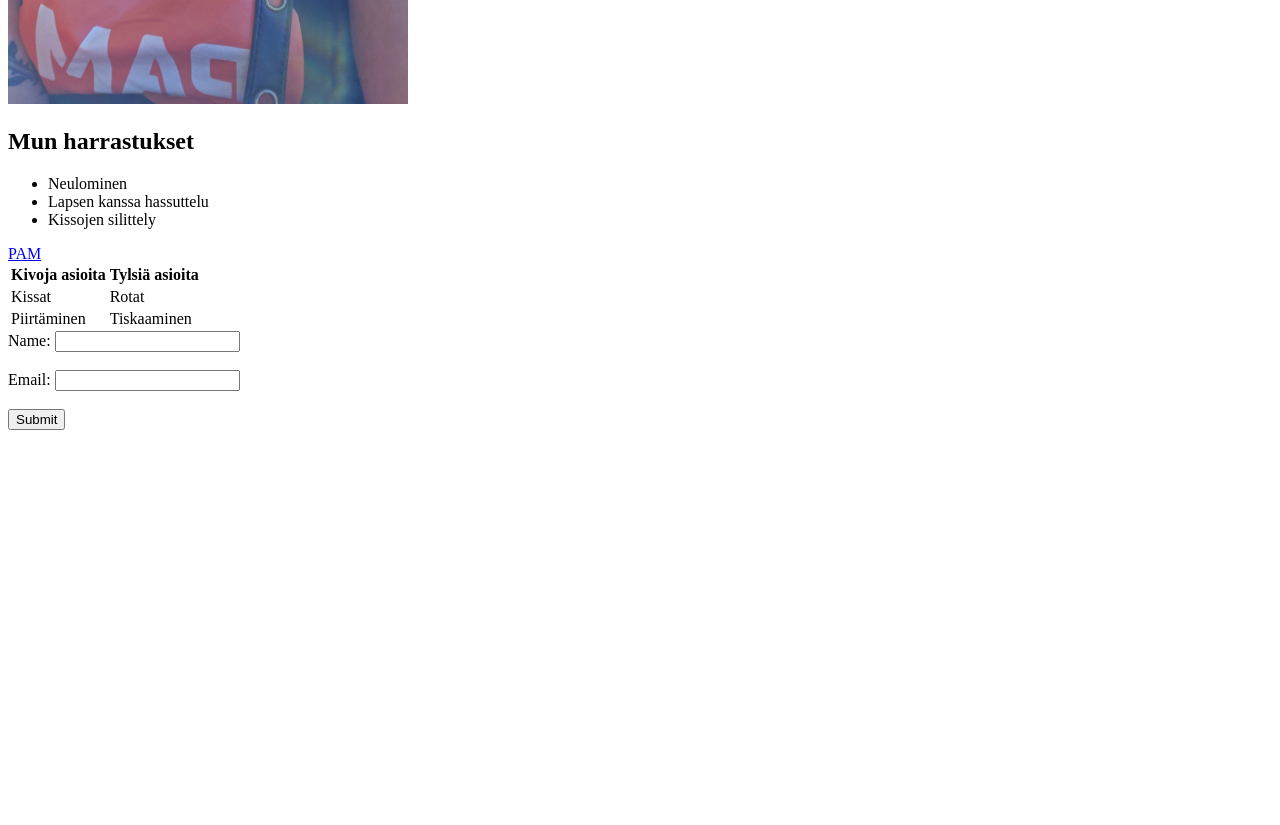
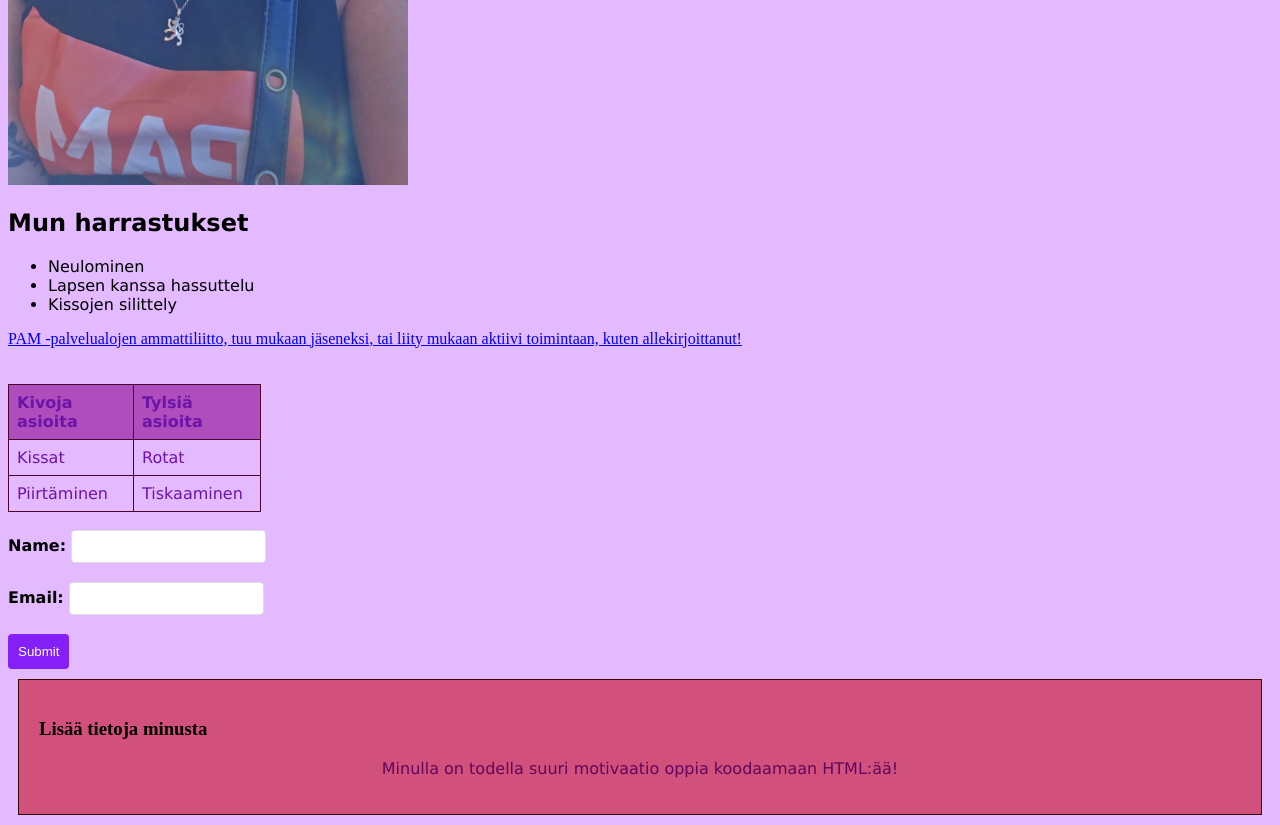
Before and after one commit to Nita-K95/Tehtava1, a plain HTML site: page index.html in a window 1280 px wide. Shown: the part 660-1485 px from the top of the page. Before the commit the page ends 1098 px from the top, so only its background shows below. Drawn offline with Linux system fonts and the light colour scheme.

Commit message:
Add files via upload

```diff
--- a/index.html
+++ b/index.html
@@ -2,9 +2,15 @@
 <html lang="fi">
 <head>
     <title>Mun ekat sivut</title>
+    <style>
+    h1 {
+      color: purple;
+    }
+    </style>
+<link rel="stylesheet" href="styles.css">
 </head>
 <body>
-    <h1> Welcome to My Page</h1>
+    <h1 style="color:blueviolet;"> Welcome to My Page</h1>
     <p>Nitan elämää.</p>
     <img src="Nitan_kuva.jpg" alt="Nitan kuva" style="width:400px; height:650px">
 <h2>Mun harrastukset</h2>
@@ -13,12 +19,15 @@
         <li>Lapsen kanssa hassuttelu</li>
         <li>Kissojen silittely</li>
     </ul>
-<a href="https://www.pam.fi/">PAM</a>
+<a href="https://www.pam.fi/">PAM -palvelualojen ammattiliitto, tuu mukaan jäseneksi, tai liity mukaan aktiivi toimintaan, kuten allekirjoittanut!</a>
+<br>
+<br>
 <table>
     <tr>
         <th>Kivoja asioita</th>
         <th>Tylsiä asioita</th>
     </tr>
+    <br>
     <tr>
         <td>Kissat</td>
         <td>Rotat</td>
@@ -28,6 +37,7 @@
         <td>Tiskaaminen</td>
     </tr>
 </table>
+<br>
 <form>
     <label for="name">Name:</label>
     <input type="text" id="name" name="name"><br><br>
@@ -35,5 +45,9 @@
     <input type="email" id="email"><br><br>
     <input type="submit" value="Submit">
 </form>
+<div class="content-box">
+    <h3>Lisää tietoja minusta</h3>
+    <p>Minulla on todella suuri motivaatio oppia koodaamaan HTML:ää!</p>
+</div>
 </body>
 </html>
--- /dev/null
+++ b/styles.css
@@ -0,0 +1,77 @@
+h1 {
+color:bisque;
+text-align: center;
+font-size: 4em;
+font-family: 'Lucida Sans', 'Lucida Sans Regular', 'Lucida Grande', 'Lucida Sans Unicode', Geneva, Verdana, sans-serif;
+}
+
+p { color: rgb(97, 6, 92);
+ text-align: center;
+ font-family: 'Lucida Sans', 'Lucida Sans Regular', 'Lucida Grande', 'Lucida Sans Unicode', Geneva, Verdana, sans-serif;
+}
+
+h2 { font-family: 'Lucida Sans', 'Lucida Sans Regular', 'Lucida Grande', 'Lucida Sans Unicode', Geneva, Verdana, sans-serif;
+}
+
+li { font-family: 'Lucida Sans', 'Lucida Sans Regular', 'Lucida Grande', 'Lucida Sans Unicode', Geneva, Verdana, sans-serif;
+}
+
+body {
+background-color: rgb(227, 185, 255);
+}
+
+.content-box {
+  padding: 20px;
+  margin: 10px;
+  background-color: #d1517c;
+  border: 1px solid #300303;
+}
+table {
+      width: 20%;
+      border-collapse: collapse;
+    }
+
+    th, td {
+      border: 1px solid #49032c;
+      padding: 8px;
+      text-align: left;
+      font-family:'Lucida Sans', 'Lucida Sans Regular', 'Lucida Grande', 'Lucida Sans Unicode', Geneva, Verdana, sans-serif
+    }
+
+    th {
+      background-color: #ae4dbb;
+    }
+
+    form {
+      display: legacy;
+      flex-direction: column;
+      gap: 10px;
+      font-family: 'Lucida Sans', 'Lucida Sans Regular', 'Lucida Grande', 'Lucida Sans Unicode', Geneva, Verdana, sans-serif;
+    }
+
+    label {
+      font-weight: bold;
+    }
+
+    input[type="text"], input[type="email"] {
+      padding: 8px;
+      border: 1px solid #ddd;
+      border-radius: 4px;
+    }
+
+    input[type="submit"] {
+      background-color: #841ff8;
+      color: white;
+      padding: 10px;
+      border: none;
+      border-radius: 4px;
+      cursor: pointer;
+    }
+
+    input[type="submit"]:hover {
+      background-color: #ff0000;
+    }
+
+tr {
+    color:#6d14a8
+    }
```
